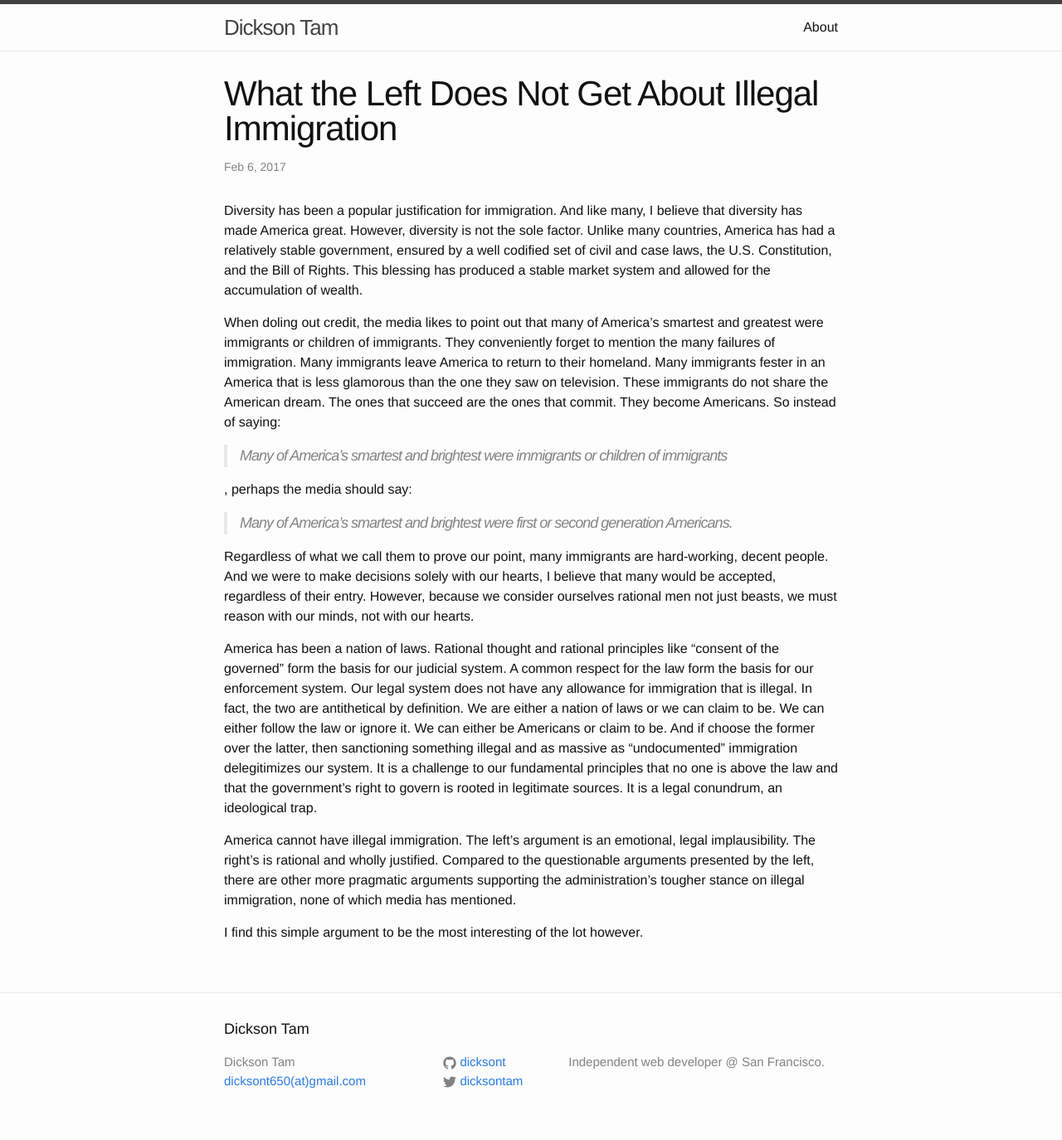
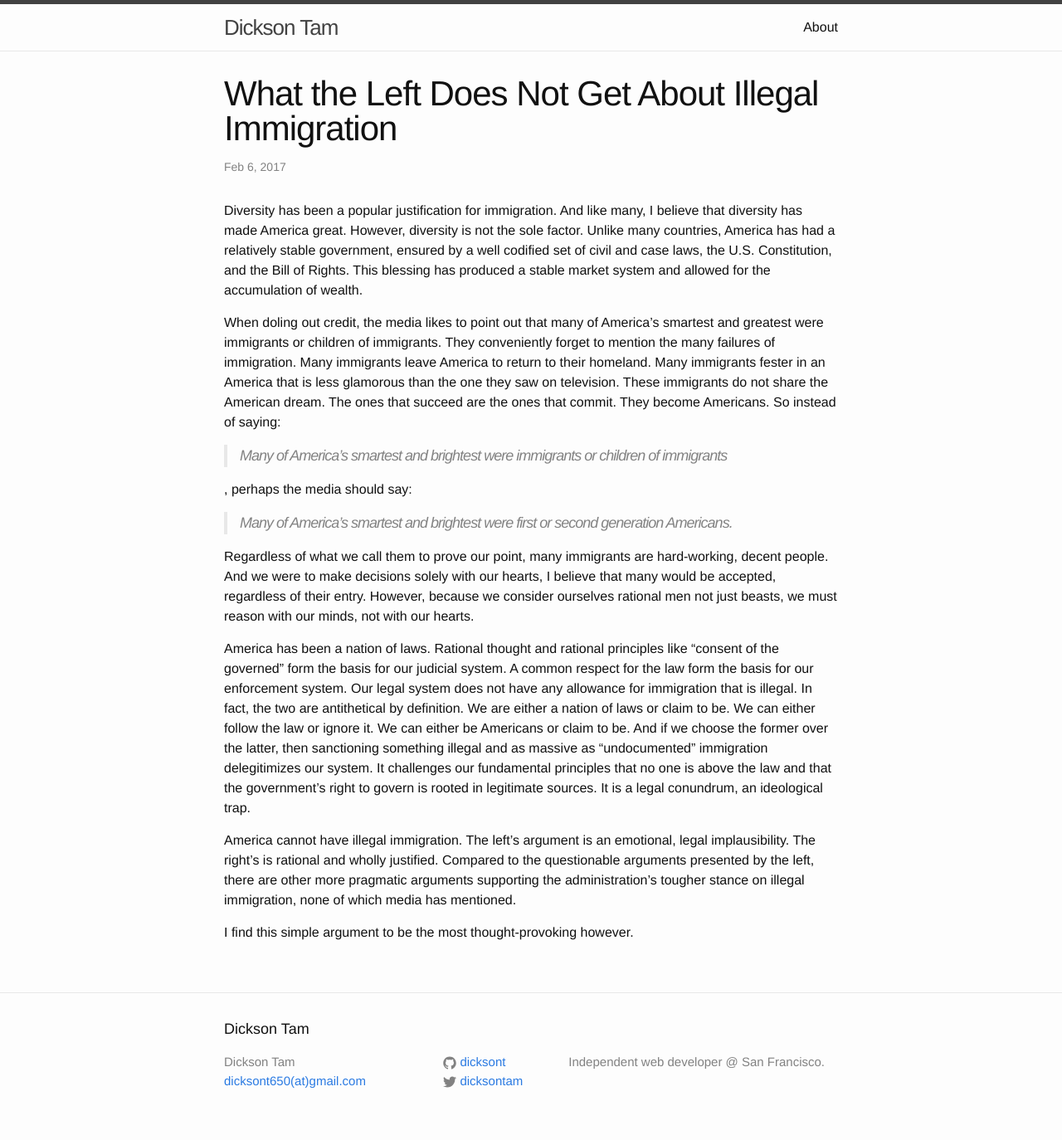
Before and after one commit to dicksont/dicksont.github.io, a Jekyll site: the page built from _posts/2017-02-06-immigration.md, in a window 1280 px wide. Shown: the whole page at 83% size. Built offline with Jekyll 4.4.1, drawn with Linux system fonts in a browser that asks for light colours.

Commit message:
Minor edits.

```diff
--- a/_posts/2017-02-06-immigration.md
+++ b/_posts/2017-02-06-immigration.md
@@ -16,8 +16,8 @@ When doling out credit, the media likes to point out that many of America's smar
 
 Regardless of what we call them to prove our point, many immigrants are hard-working, decent people. And we were to make decisions solely with our hearts, I believe that many would be accepted, regardless of their entry. However, because we consider ourselves rational men not just beasts, we must reason with our minds, not with our hearts.
 
-America has been a nation of laws. Rational thought and rational principles like "consent of the governed" form the basis for our judicial system. A common respect for the law form the basis for our enforcement system. Our legal system does not have any allowance for immigration that is illegal. In fact, the two are antithetical by definition. We are either a nation of laws or we can claim to be. We can either follow the law or ignore it. We can either be Americans or claim to be. And if choose the former over the latter, then sanctioning something illegal and as massive as "undocumented" immigration delegitimizes our system. It is a challenge to our fundamental principles that no one is above the law and that the government's right to govern is rooted in legitimate sources. It is a legal conundrum, an ideological trap.
+America has been a nation of laws. Rational thought and rational principles like "consent of the governed" form the basis for our judicial system. A common respect for the law form the basis for our enforcement system. Our legal system does not have any allowance for immigration that is illegal. In fact, the two are antithetical by definition. We are either a nation of laws or claim to be. We can either follow the law or ignore it. We can either be Americans or claim to be. And if we choose the former over the latter, then sanctioning something illegal and as massive as "undocumented" immigration delegitimizes our system. It challenges our fundamental principles that no one is above the law and that the government's right to govern is rooted in legitimate sources. It is a legal conundrum, an ideological trap.
 
 America cannot have illegal immigration. The left's argument is an emotional, legal implausibility. The right's is rational and wholly justified. Compared to the questionable arguments presented by the left, there are other more pragmatic arguments supporting the administration's tougher stance on illegal immigration, none of which media has mentioned.
 
-I find this simple argument to be the most interesting of the lot however.
+I find this simple argument to be the most thought-provoking however.
```
